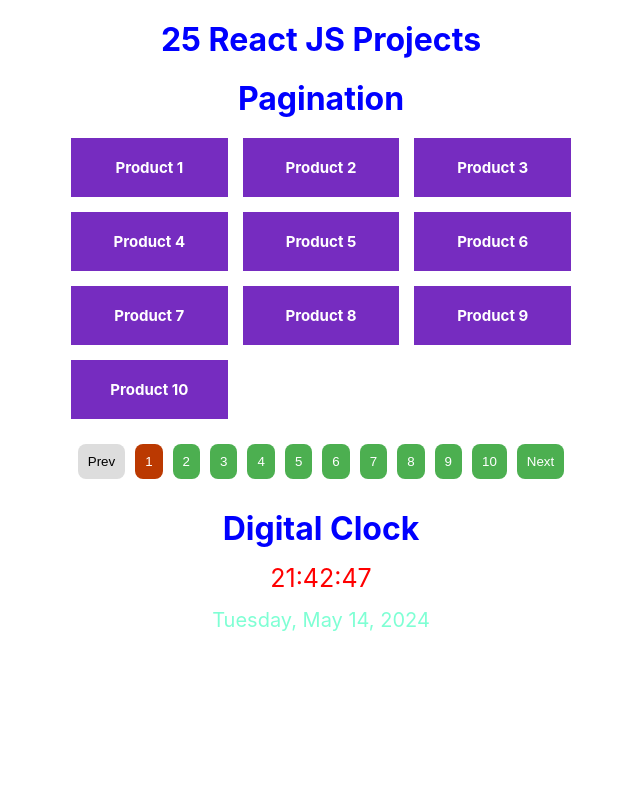
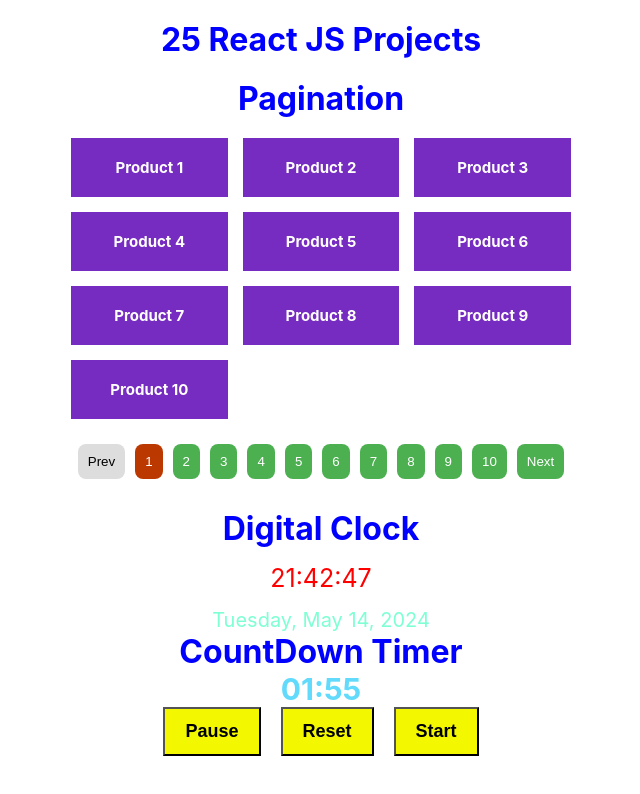
Before and after one commit to 7aslan/25-react-project-part-2, a React (Vite) app: page / in a window 1280 px wide. Shown: the top 794 px of the page, without its empty margins (319-959 px from the left). Built offline with nearby package versions, Linux system fonts and the light colour scheme.

Commit message:
add: countdown timer

```diff
--- a/src/App.jsx
+++ b/src/App.jsx
@@ -1,4 +1,5 @@
 import "./App.css";
+import CountdownTimerTest from "./components/countdown-timer/test";
 import DigitalClock from "./components/digital-clock";
 import PaginationTest from "./components/pagination/test";
 
@@ -8,6 +9,7 @@
       <h1 className="title">25 React JS Projects</h1>
       <PaginationTest />
       <DigitalClock/>
+      <CountdownTimerTest />
     </div>
   );
 }
--- /dev/null
+++ b/src/components/countdown-timer/index.jsx
@@ -0,0 +1,63 @@
+import { useEffect, useRef, useState } from "react";
+
+function CountdownTimer({ initialTime, onTimeFinish }) {
+  const [timer, setTimer] = useState(initialTime);
+  const [isRunning, setIsRunning] = useState(true);
+  const intervalReference = useRef();
+
+  useEffect(() => {
+    if (isRunning) {
+      intervalReference.current = setInterval(() => {
+        setTimer((prevTime) => {
+          if (prevTime === 0) {
+            clearInterval(intervalReference.current);
+            setIsRunning(false);
+
+            if (onTimeFinish) {
+              onTimeFinish();
+            }
+            return 0;
+          }
+          return prevTime - 1;
+        });
+      }, 1000);
+    } else {
+      clearInterval(intervalReference.current);
+    }
+
+    return () => {
+      clearInterval(intervalReference.current);
+    };
+  }, [isRunning, onTimeFinish]);
+  function handlePauseAndResume() {
+    setIsRunning((prevIsRunning) => !prevIsRunning);
+  }
+  function handleStart() {
+    setIsRunning(true);
+  }
+  function handleReset() {
+    clearInterval(intervalReference.current);
+    setTimer(initialTime);
+    setIsRunning(false);
+  }
+
+  const minutes = Math.floor(timer / 60);
+  const seconds = timer % 60;
+
+  return (
+    <div className="timer">
+      <p>
+        {String(minutes).padStart(2, "0")}:{String(seconds).padStart(2, "0")}
+      </p>
+      <div className="timer-buttons">
+        <button onClick={handlePauseAndResume}>
+          {isRunning ? "Pause" : "Resume"}
+        </button>
+        <button onClick={handleReset}>Reset</button>
+        <button onClick={handleStart}>Start</button>
+      </div>
+    </div>
+  );
+}
+
+export default CountdownTimer;
--- /dev/null
+++ b/src/components/countdown-timer/test.jsx
@@ -0,0 +1,17 @@
+import CountdownTimer from ".";
+import './timer.css'
+
+function CountdownTimerTest(){
+
+    function handleTimeFinish(){
+        console.log("Countdown is finished and passed to the db")
+    }
+    return(
+        <div>
+            <h1>CountDown Timer</h1>
+            <CountdownTimer initialTime={120} onTimeFinish={handleTimeFinish}/>
+
+        </div>
+    )
+}
+export default CountdownTimerTest;
--- /dev/null
+++ b/src/components/countdown-timer/timer.css
@@ -0,0 +1,20 @@
+.countdown-timer-container{
+    margin:  20px 0px;
+}
+.timer p{
+    font-size: 30px;
+    font-weight: bold;
+    color: #61dafb ;
+}
+.timer-buttons{
+    display: flex;
+    gap: 20px;
+    justify-content: center;
+    align-items: center;
+}
+.timer-buttons button{
+    padding: 12px 20px;
+    background-color: #f3f800;
+    font-size: 18px;
+    font-weight: bold;
+}
```
